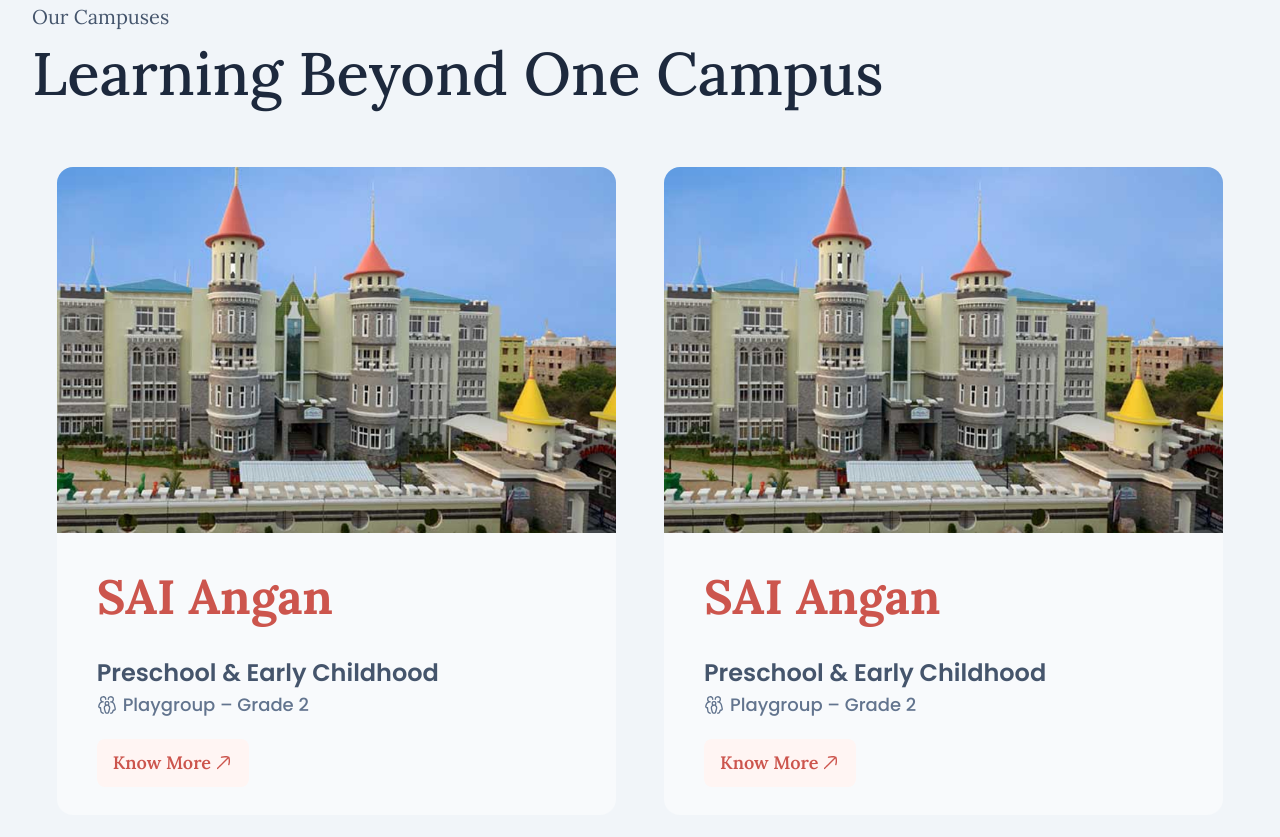
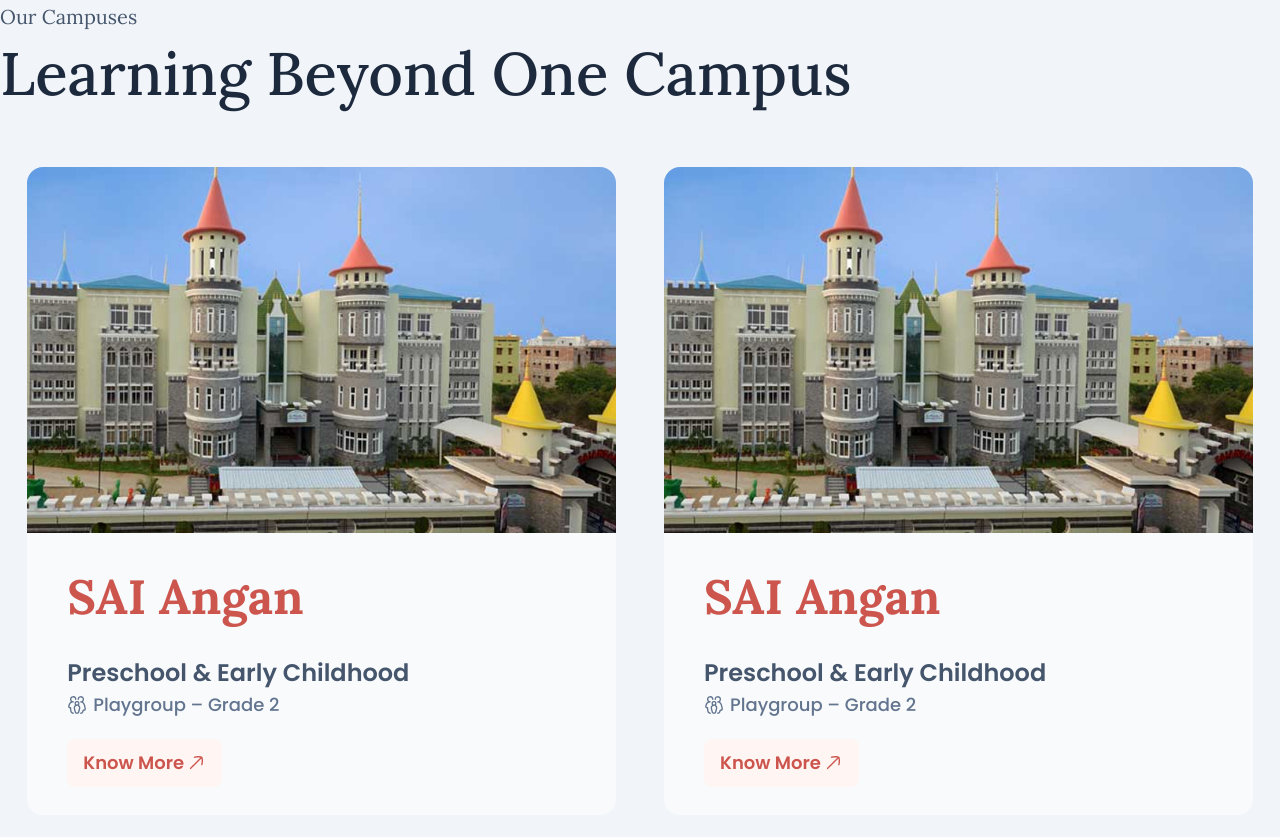
Before and after one commit to sai-edu-group/sis-brand-website, an Astro site: page / in a window 1280 px wide. Shown: the part 4903-5740 px from the top of the page. Built offline with nearby package versions, Linux system fonts and the light colour scheme; Astro itself is replaced by a stand-in of ours; a script that the page names is missing.

Commit message:
ui compare fixes

```diff
--- a/src/components/Button.astro
+++ b/src/components/Button.astro
@@ -32,7 +32,7 @@ const variants = {
   outline:
     "bg-transparent text-orange-500 border border-orange-500 hover:bg-orange-500 hover:text-orange-50",
   ghost: "bg-n-100 text-n-600 hover:bg-n-200",
-  soft: "bg-orange-50 text-orange-500 font-semibold",
+  soft: "font-secondary bg-orange-50 text-orange-500 font-semibold",
 };
 
 // Sizes
--- a/src/components/CampusCard.astro
+++ b/src/components/CampusCard.astro
@@ -21,7 +21,11 @@ const {
 <div class="bg-n-50 w-full overflow-hidden rounded-2xl">
   <!-- Campus image -->
   <div>
-    <img src={img} alt="" class="h-[230px] w-full object-cover lg:h-[366px]" />
+    <img
+      src={img}
+      alt=""
+      class="h-[230px] w-full object-cover md:h-[260px] lg:h-[366px]"
+    />
   </div>
   <div
     class="flex flex-col gap-2.5 px-5 py-4 md:gap-5 md:px-9 md:py-6 lg:gap-6 lg:px-10 lg:py-7"
--- a/src/sections/home/OurCampuses.astro
+++ b/src/sections/home/OurCampuses.astro
@@ -22,7 +22,7 @@ const campusDetails = {
 
 <section class="bg-n-100">
   <div
-    class="container mx-auto flex flex-col gap-11 px-6 py-24 md:gap-12 md:px-0 lg:gap-16 lg:px-8 lg:py-28"
+    class="container mx-auto flex flex-col gap-11 px-6 py-24 md:gap-12 md:px-0 lg:gap-16 lg:px-8 lg:py-28 xl:px-0"
   >
     <!-- Section Header -->
     <SectionHeaderC
```
